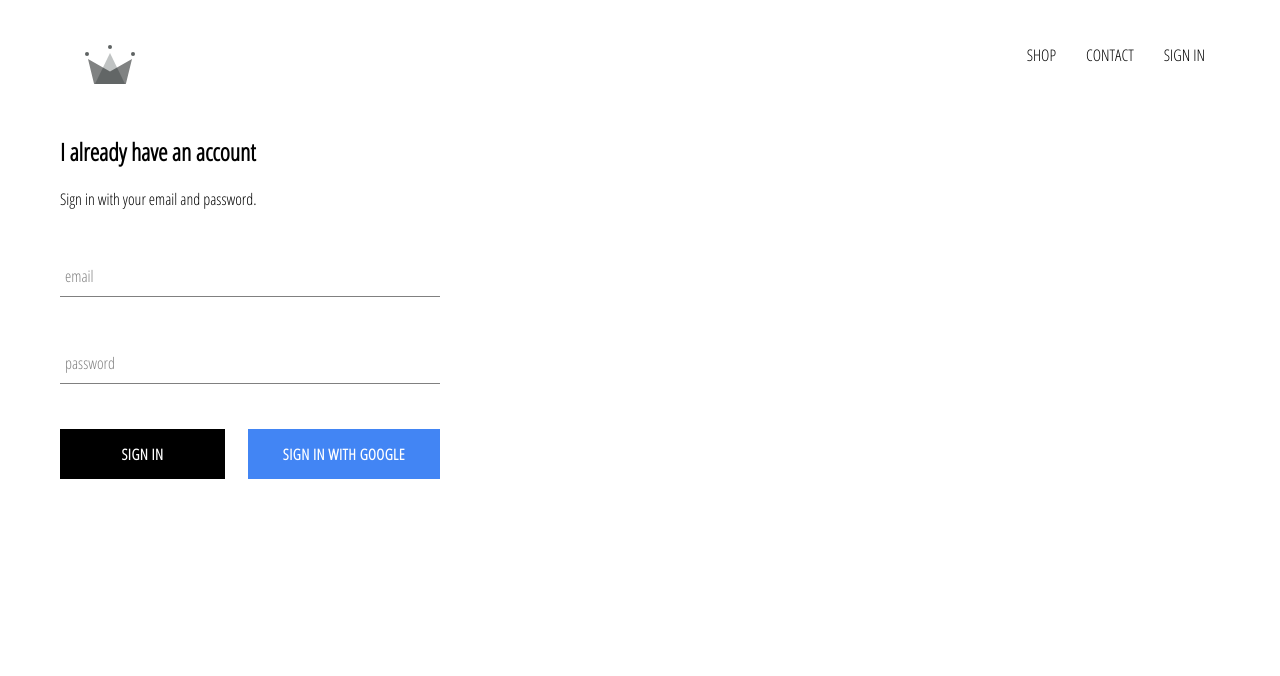
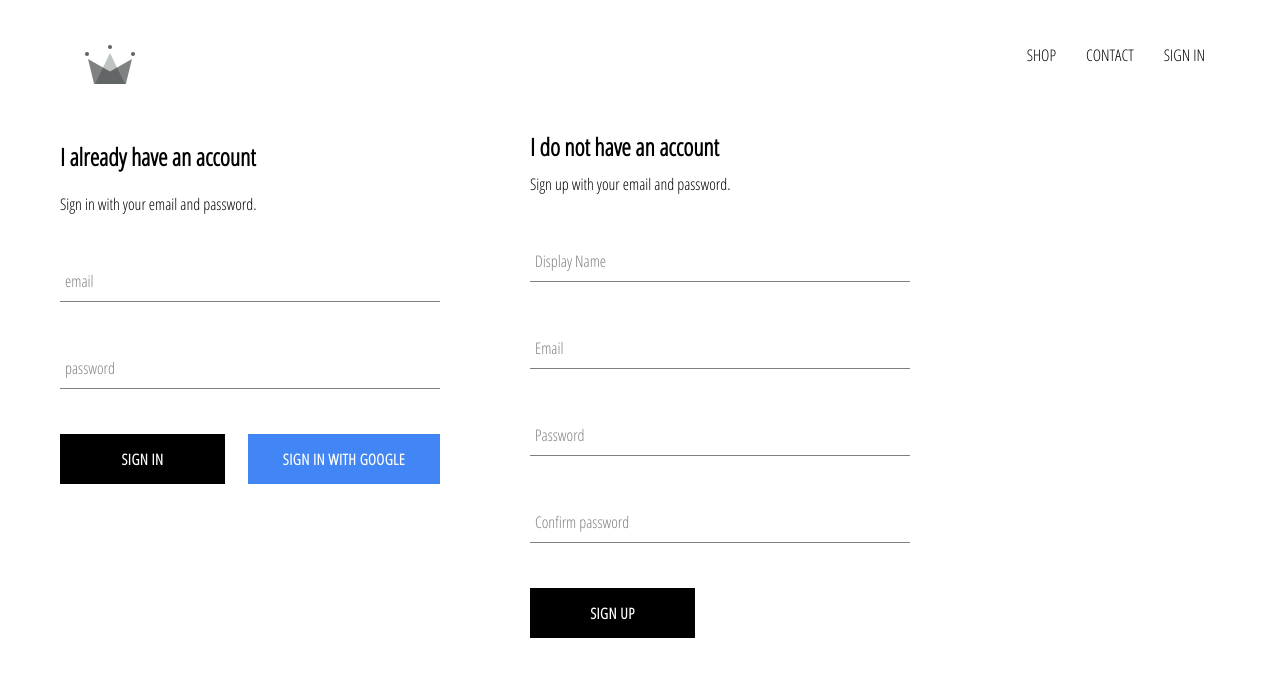
Before and after one commit to gazrogers/clothing-app, a React (Create React App) app: page /signin in a window 1280 px wide. Shown: the top 676 px of the page. Built offline with nearby package versions, Linux system fonts and the light colour scheme; no server answers.

Commit message:
SIgn in with email and password

```diff
--- a/src/App.js
+++ b/src/App.js
@@ -6,7 +6,7 @@
 import ShopPage from './pages/shop/shop.component';
 import Header from './components/header/header.component';
 import SignInAndSignUpPage from './pages/sign-in-and-sign-up/sign-in-and-sign-up.component';
-import {auth} from './firebase/firebase.utils';
+import {auth, createUserProfileDocument} from './firebase/firebase.utils';
 
 class App extends React.Component {
     constructor() {
@@ -20,10 +20,25 @@
     unsubscribeFromAuth = null
 
     componentDidMount() {
-        this.unsubscribeFromAuth = auth.onAuthStateChanged(user => {
-            this.setState({currentUser: user});
+        this.unsubscribeFromAuth = auth.onAuthStateChanged(async userAuth => {
+            if(userAuth) {
+                const userRef = await createUserProfileDocument(userAuth);
 
-            console.log(user);
+                userRef.onSnapshot(snapshot => {
+                    this.setState({
+                        currentUser: {
+                            id: snapshot.id,
+                            ...snapshot.data()
+                        }
+                    });
+
+                    console.log(this.state);
+                });
+            }
+            else
+            {
+                this.setState({currentUser: userAuth});
+            }
         })
     }
 
--- /dev/null
+++ b/src/components/sign-up/sign-up.component.jsx
@@ -0,0 +1,70 @@
+import React from 'react';
+import FormInput from '../form-input/form-input.component';
+import CustomButton from '../custom-button/custom-button.component';
+
+import {auth, createUserProfileDocument} from '../../firebase/firebase.utils';
+
+import './sign-up.styles.scss';
+
+class SignUp extends React.Component {
+    constructor() {
+        super();
+        this.state = {
+            displayName: '',
+            email: '',
+            password: '',
+            confirmPassword: ''
+        }
+    }
+
+    handleSubmit = async event => {
+        event.preventDefault();
+
+        const {displayName, email, password, confirmPassword} = this.state;
+
+        if(password !== confirmPassword) {
+            alert("passwords don't match");
+            return;
+        }
+
+        try {
+            const {user} = await auth.createUserWithEmailAndPassword(email, password);
+
+            await createUserProfileDocument(user, {displayName});
+
+            this.setState({
+                displayName: '',
+                email: '',
+                password: '',
+                confirmPassword: ''
+            });
+        } catch(error) {
+            console.error(error);
+        }
+    }
+
+    handleChange = event => {
+        const{ name, value} = event.target;
+
+        this.setState({[name]: value});
+    }
+
+    render() {
+        const {displayName, email, password, confirmPassword} = this.state;
+        return (
+            <div className='sign-up'>
+                <h2 className='title'>I do not have an account</h2>
+                <span>Sign up with your email and password.</span>
+                <form className='sign-up-form' onSubmit={this.handleSubmit}>
+                    <FormInput type='text' name='displayName' value={displayName} onChange={this.handleChange} label="Display Name" required />
+                    <FormInput type='email' name='email' value={email} onChange={this.handleChange} label="Email" required />
+                    <FormInput type='password' name='password' value={password} onChange={this.handleChange} label="Password" required />
+                    <FormInput type='password' name='confirmPassword' value={confirmPassword} onChange={this.handleChange} label="Confirm password" required />
+                    <CustomButton type="submit">SIGN UP</CustomButton>
+                </form>
+            </div>
+        )
+    }
+}
+
+export default SignUp;
--- /dev/null
+++ b/src/components/sign-up/sign-up.styles.scss
@@ -0,0 +1,9 @@
+.sign-up {
+	display:felx;
+	flex-direction: column;
+	width: 380px;
+
+	.title {
+		margin: 10px 0;
+	}
+}
--- a/src/firebase/firebase.utils.js
+++ b/src/firebase/firebase.utils.js
@@ -12,6 +12,31 @@
     appId: "1:297647434003:web:654670c0d69e085a96d2e6"
 }
 
+export const createUserProfileDocument = async (userAuth, additionalData) => {
+	if(!userAuth) return;
+
+	const userRef = firestore.doc(`users/${userAuth.uid}`);
+	const snapShot = await userRef.get();
+
+	if(!snapShot.exists) {
+		const {displayName, email} = userAuth;
+		const createdAt = new Date();
+
+		try {
+			await userRef.set({
+				displayName,
+				email,
+				createdAt,
+				...additionalData
+			})
+		} catch(error) {
+			console.log('error creating user', error.message);
+		}
+	}
+
+	return userRef;
+}
+
 firebase.initializeApp(config);
 export const auth = firebase.auth();
 export const firestore = firebase.firestore();
--- a/src/pages/sign-in-and-sign-up/sign-in-and-sign-up.component.jsx
+++ b/src/pages/sign-in-and-sign-up/sign-in-and-sign-up.component.jsx
@@ -1,10 +1,14 @@
 import React from 'react';
 import SignIn from '../../components/sign-in/sign-in.component';
+import SignUp from '../../components/sign-up/sign-up.component';
 
 import './sign-in-and-sign-up.styles.scss';
 
 const SignInAndSignUpPage = () => (
-    <div className='sign-in-and-sign-up'><SignIn /></div>
+    <div className='sign-in-and-sign-up'>
+    	<SignIn />
+    	<SignUp />
+    </div>
 );
 
 export default SignInAndSignUpPage ;
--- a/src/pages/sign-in-and-sign-up/sign-in-and-sign-up.styles.scss
+++ b/src/pages/sign-in-and-sign-up/sign-in-and-sign-up.styles.scss
@@ -0,0 +1,6 @@
+.sign-in-and-sign-up {
+	width: 850px;
+	display: flex;
+	justify-content: space-between;
+	margin: 30px 0;
+}
```
